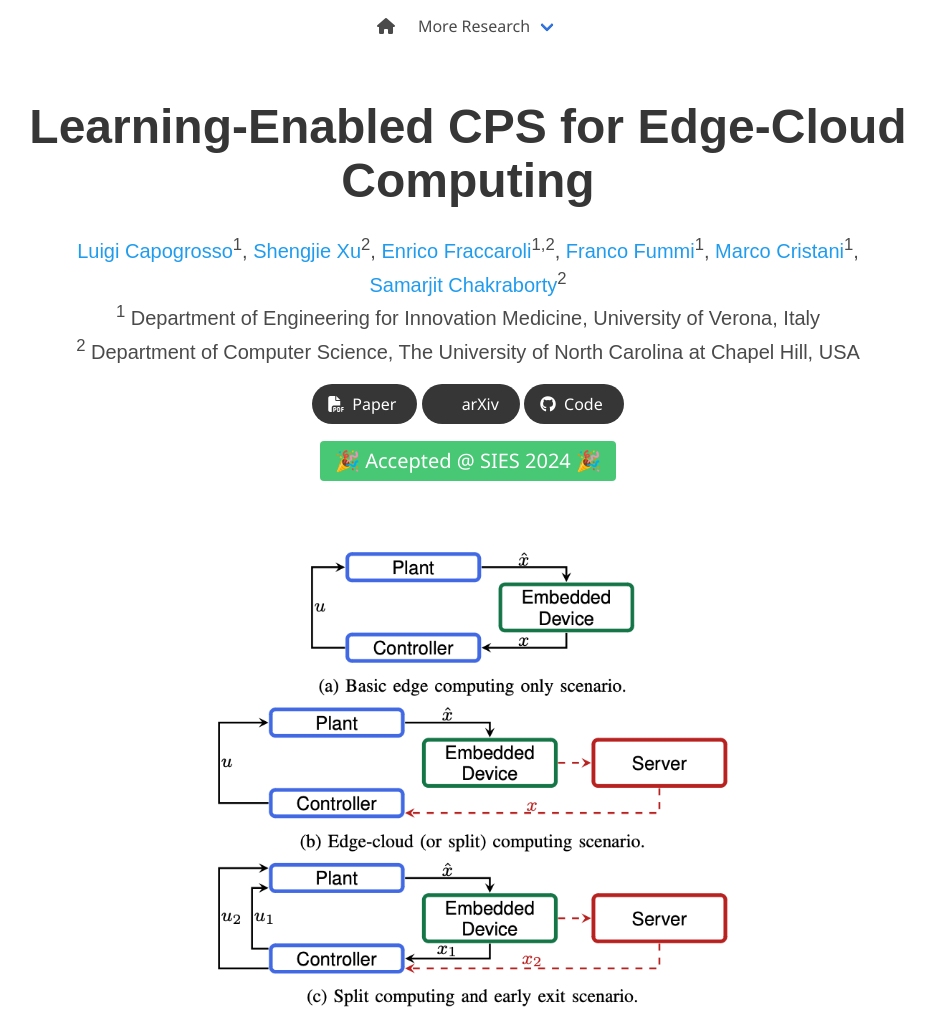
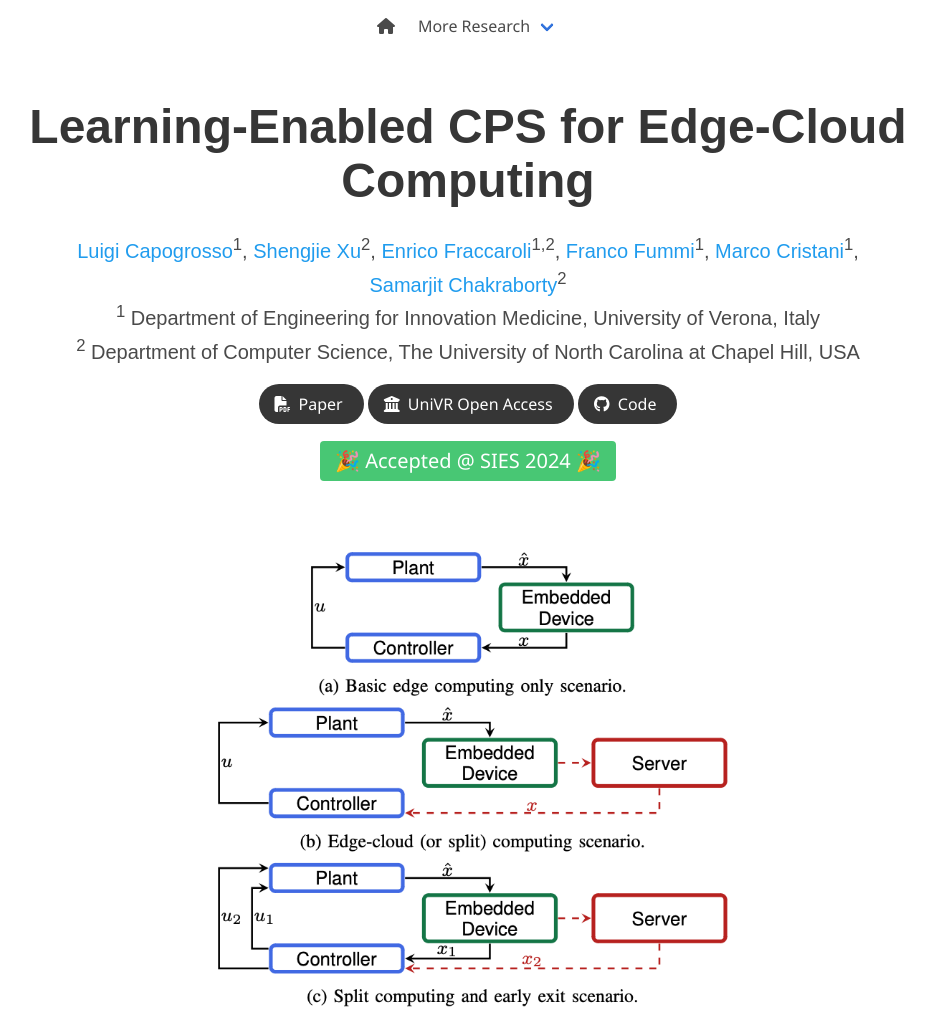
Before and after one commit to luigicapogrosso/learning_enabled_cps, a plain HTML site: page index.html in a window 1280 px wide. Shown: the top 1023 px of the page, without its empty margins (172-1107 px from the left). Drawn offline with nearby package versions, Linux system fonts and the light colour scheme; some icons are missing; a web font is replaced by a local one.

Commit message:
Add UniVR open access link

```diff
--- a/index.html
+++ b/index.html
@@ -123,13 +123,13 @@
                                             <span>Paper</span>
                                         </a>
                                     </span>
-                                    <!-- arXiv link. -->
+                                    <!-- UniVR open access link. -->
                                     <span class="link-block">
-                                        <a target="_blank" href="" class="external-link button is-normal is-rounded is-dark">
+                                        <a target="_blank" href="https://iris.univr.it/retrieve/3c07a985-4fde-48ee-8957-9793e9786049/OPEN__2024__SIES__Learning_Enabled_CPS_for_Edge_Cloud_Computing.pdf" class="external-link button is-normal is-rounded is-dark">
                                             <span class="icon">
-                                                <i class="ai ai-arxiv"></i>
+                                                <i class="fas fa-university"></i>
                                             </span>
-                                            <span>arXiv</span>
+                                            <span>UniVR Open Access</span>
                                         </a>
                                     </span>
                                     <!-- Code link. -->
```
